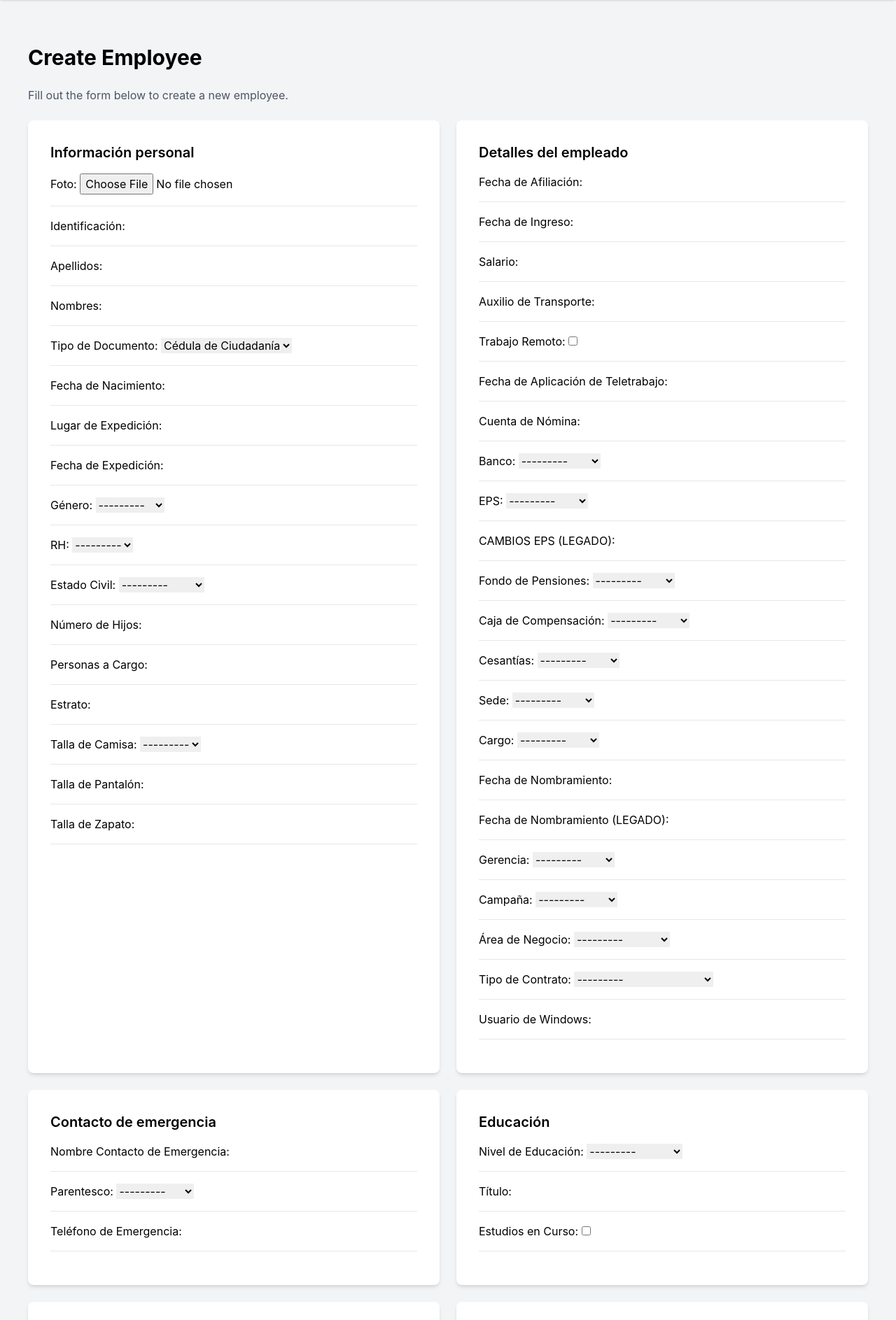
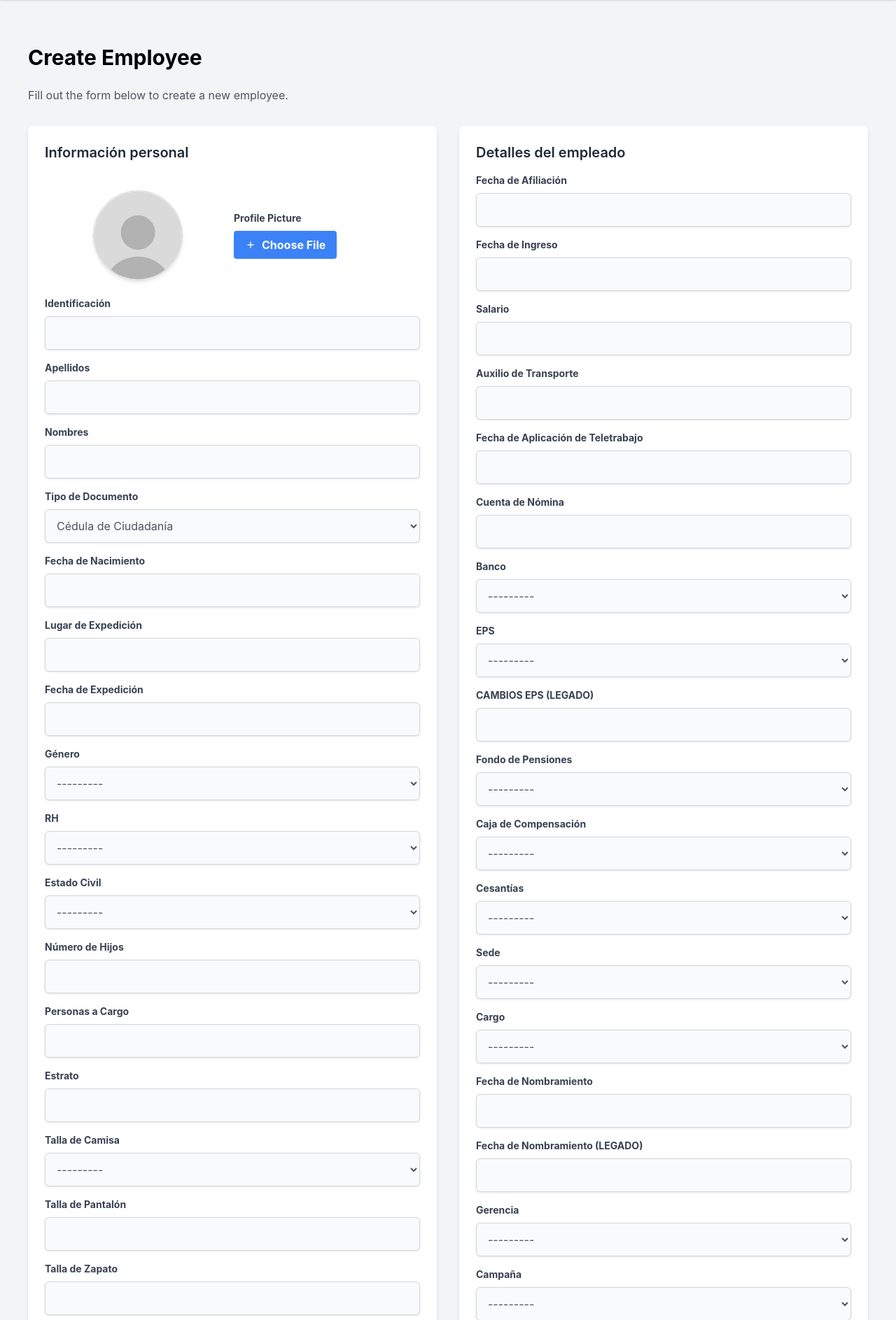
Before and after one commit to CodeHive-Solutions/staffnet-django, a Django app: page /employees/create/ in a window 1280 px wide. Shown: the part 52-1939 px from the top of the page at 70% size. Run offline with Django 5.2, Linux system fonts and the light colour scheme; tables that the repository leaves empty hold one stand-in row (values such as "Sample post"); parts of the project's set-up code (start-up, migrations or seed data) failed here and were passed over; some libraries are stand-ins or nearby versions.

Commit message:
Refactor employee model and tests; add profile picture preview functionality and styles

```diff
--- a/staffnetapi/employees/models.py
+++ b/staffnetapi/employees/models.py
@@ -174,7 +174,6 @@ class EmploymentDetails(models.Model):
     transportation_allowance = models.DecimalField(
         max_digits=12, decimal_places=2, verbose_name="Auxilio de Transporte"
     )
-    remote_work = models.BooleanField(default=False, verbose_name="Trabajo Remoto")
     remote_work_application_date = models.DateField(
         verbose_name="Fecha de Aplicación de Teletrabajo", null=True, blank=True
     )
@@ -254,6 +253,7 @@ class EmploymentDetails(models.Model):
     windows_user = UpperCharField(
         max_length=50, verbose_name="Usuario de Windows", null=True, blank=True
     )
+    remote_work = models.BooleanField(default=False, verbose_name="Trabajo Remoto")
 
     class Meta:
         verbose_name = "Detalles Laborales"
--- /dev/null
+++ b/staffnetapi/employees/static/css/employee_form.css
@@ -0,0 +1,93 @@
+
+.form-group label {
+    display: block;
+    font-weight: bold;
+    color: #374151; /* Tailwind gray-800 */
+    margin-bottom: 0.5rem;
+}
+
+.form-group input[type="text"],
+.form-group input[type="email"],
+.form-group input[type="tel"],
+.form-group input[type="date"],
+.form-group input[type="number"],
+.form-group select,
+.form-group textarea {
+    box-shadow: 0 1px 3px rgba(0, 0, 0, 0.1); /* Subtle shadow */
+    border: 1px solid #d1d5db; /* Tailwind gray-300 */
+    border-radius: 0.375rem; /* Rounded corners */
+    width: 100%;
+    padding: 0.75rem; /* Increased padding for better visibility */
+    background-color: #f9fafb; /* Tailwind gray-50 */
+    color: #4b5563; /* Tailwind gray-700 */
+    font-size: 1rem;
+    line-height: 1.5;
+}
+
+.form-group input[type="checkbox"] {
+    margin-right: 0.5rem;
+}
+
+.form-group input:focus,
+.form-group select:focus,
+.form-group textarea:focus {
+    border-color: #2563eb; /* Tailwind blue-600 */
+    outline: none;
+    box-shadow: 0 0 0 3px rgba(59, 130, 246, 0.5); /* Blue focus ring */
+}
+
+/* Container hover effect */
+.shadow-md:hover {
+    transition: box-shadow 0.3s ease;
+    box-shadow: 0 4px 6px rgba(0, 0, 0, 0.1), 0 2px 4px rgba(0, 0, 0, 0.06); /* Subtle hover effect */
+}
+
+/* Profile picture adjustments */
+#profile-picture-preview {
+    width: 8rem;
+    height: 8rem;
+    border-radius: 50%;
+    object-fit: cover;
+}
+
+/* Ensure grid items align properly */
+.grid {
+    align-items: start;
+}
+
+/* Card styling */
+.bg-white {
+    height: 100%;
+    display: flex;
+    flex-direction: column;
+}
+
+.bg-white > h2 {
+    margin-bottom: 1rem;
+}
+
+/* Responsive adjustments */
+@media (max-width: 768px) {
+    .grid {
+        grid-template-columns: 1fr;
+    }
+}
+
+/* File input styling */
+.file-input-wrapper {
+    position: relative;
+    overflow: hidden;
+    display: inline-block;
+}
+
+.file-input-wrapper input[type=file] {
+    font-size: 100px;
+    position: absolute;
+    left: 0;
+    top: 0;
+    opacity: 0;
+}
+
+input, select {
+    height: 3rem;
+}
--- /dev/null
+++ b/staffnetapi/employees/static/js/employee_form.js
@@ -0,0 +1,18 @@
+
+document.addEventListener('DOMContentLoaded', function () {
+    const photoInput = document.getElementById('id_personal_info-photo');
+    const preview = document.getElementById('profile-picture-preview');
+    const fileNameSpan = document.getElementById('file-name');
+
+    photoInput.addEventListener('change', function (event) {
+        const file = event.target.files[0];
+        if (file) {
+            const reader = new FileReader();
+            reader.onload = function (e) {
+                preview.src = e.target.result;
+            };
+            reader.readAsDataURL(file);
+            fileNameSpan.textContent = file.name;
+        }
+    });
+});
--- a/staffnetapi/employees/templates/employees/employee_form.html
+++ b/staffnetapi/employees/templates/employees/employee_form.html
@@ -1,13 +1,25 @@
 {% extends 'employees/base.html' %}
+{% load static %}
+
+{% block title %}
+  {{ view_type }} Empleado
+{% endblock %}
+
+{% block extra_head %}
+  <link rel="stylesheet" href="{% static 'css/employee_form.css' %}" />
+  <script src="{% static 'js/employee_form.js' %}"></script>
+{% endblock %}
 
 {% block content %}
   <div class="container mx-auto px-4 py-8">
     <h1 class="text-3xl font-bold mb-6">{{ view_type }} Employee</h1>
 
-    {% if view_type == "Create" %}
+    {% if view_type == 'Create' %}
       <p class="mb-6 text-gray-600">Fill out the form below to create a new employee.</p>
     {% else %}
-        <p class="mb-6 text-gray-600">Update the information for <strong>{{ employee.get_full_name }}</strong>.</p>
+      <p class="mb-6 text-gray-600">
+        Update the information for <strong>{{ employee.get_full_name }}</strong>.
+      </p>
     {% endif %}
 
     {% if form.errors %}
@@ -15,90 +27,150 @@
         <strong class="font-bold">Please correct the errors below:</strong>
         <ul class="mt-2 list-disc list-inside">
           {% for field, errors in form.errors.items %}
-                    <li><strong>{{ field }}:</strong> {{ errors|join:", " }}</li>
+            <li>
+              <strong>{{ field }}:</strong> {{ errors|join:', ' }}
+            </li>
           {% endfor %}
         </ul>
       </div>
     {% endif %}
 
-    <form method="post" enctype="multipart/form-data" class="space-y-6">
+    <form method="post" enctype="multipart/form-data" class="space-y-8">
       {% csrf_token %}
-
-        <div class="grid grid-cols-1 md:grid-cols-2 gap-6">
-            <div class="bg-white shadow-md rounded-lg p-8"> <!-- Increased padding -->
-                <h2 class="text-xl font-semibold mb-4">Información personal</h2>
-                {{ form.personal_info.as_p|safe }}
+      <div class="grid grid-cols-1 md:grid-cols-2 gap-8">
+        <div class="bg-white shadow-md rounded-lg p-6 transition-shadow hover:shadow-lg flex flex-col h-full">
+          <h2 class="text-xl font-semibold mb-4 text-gray-800">Información personal</h2>
+          <!-- Image Block -->
+          <div class="grid grid-cols-1 md:grid-cols-2 gap-1 items-center">
+            <div class="p-6 w-full flex justify-center items-center">
+              <img id="profile-picture-preview" src="{% static 'images/default-avatar.png' %}" alt="Profile Picture" class="rounded-full shadow-md w-32 h-32 border border-gray-300 object-cover" />
             </div>
-
-            <div class="bg-white shadow-md rounded-lg p-8"> <!-- Increased padding -->
-                <h2 class="text-xl font-semibold mb-4">Detalles del empleado</h2>
-                {{ form.employment_details.as_p|safe }}
+            <div>
+              <label class="block text-gray-700 text-sm font-bold mb-2" for="id_personal_info-photo">Profile Picture</label>
+              <div class="relative">
+                <input type="file" id="id_personal_info-photo" name="personal_info-photo" class="hidden" accept="image/*" />
+                <label for="id_personal_info-photo" class="cursor-pointer bg-blue-500 hover:bg-blue-600 text-white font-bold py-2 px-4 rounded inline-flex items-center">
+                  <svg class="w-4 h-4 mr-2" fill="none" stroke="currentColor" viewBox="0 0 24 24" xmlns="http://www.w3.org/2000/svg">
+                    <path stroke-linecap="round" stroke-linejoin="round" stroke-width="2" d="M12 6v6m0 0v6m0-6h6m-6 0H6"></path>
+                  </svg>Choose File
+                </label>
+                <span id="file-name" class="ml-3 text-gray-600"></span>
               </div>
-
-            <div class="bg-white shadow-md rounded-lg p-8"> <!-- Increased padding -->
-                <h2 class="text-xl font-semibold mb-4">Contacto de emergencia</h2>
-                {{ form.emergency_contact.as_p|safe }}
-            </div>
-
-            <div class="bg-white shadow-md rounded-lg p-8"> <!-- Increased padding -->
-                <h2 class="text-xl font-semibold mb-4">Educación</h2>
-                {{ form.education.as_p|safe }}
-            </div>
-
-            <div class="bg-white shadow-md rounded-lg p-8"> <!-- Increased padding -->
-                <h2 class="text-xl font-semibold mb-4">Información de contacto</h2>
-                {{ form.contact_info.as_p|safe }}
-            </div>
-
-            <div class="bg-white shadow-md rounded-lg p-8"> <!-- Increased padding -->
-                <h2 class="text-xl font-semibold mb-4">Terminación de contrato</h2>
-                {{ form.termination_details.as_p|safe }}
             </div>
           </div>
 
-        <div class="mt-8 flex justify-end">
-            <button type="submit" class="bg-blue-500 hover:bg-blue-600 text-white font-bold py-2 px-4 rounded focus:outline-none focus:shadow-outline">
-                Save
-            </button>
+          <!-- Form Block -->
+          <div style="width: 100%" class="flex-grow">
+            <div class="space-y-4">
+              {{ form.personal_info.non_field_errors }}
+              {% for field in form.personal_info %}
+                {% if field.name != 'photo' %}
+                  <div class="form-group">
+                    <label for="{{ field.id_for_label }}" class="block text-gray-700 text-sm font-bold mb-2">{{ field.label }}</label>
+                    {{ field }}
+                    {% if field.errors %}
+                      <p class="text-red-500 text-xs italic">{{ field.errors|join:', ' }}</p>
+                    {% endif %}
+                  </div>
+                {% endif %}
+              {% endfor %}
+            </div>
+
+            <div class="mt-6">
+              <label class="block text-gray-700 text-sm font-bold mb-2" for="id_personal_info-photo">Profile Picture</label>
+              <div class="relative">
+                <input type="file" id="id_personal_info-photo" name="personal_info-photo" class="hidden" accept="image/*" />
+                <label for="id_personal_info-photo" class="cursor-pointer bg-blue-500 hover:bg-blue-600 text-white font-bold py-2 px-4 rounded inline-flex items-center">
+                  <svg class="w-4 h-4 mr-2" fill="none" stroke="currentColor" viewBox="0 0 24 24" xmlns="http://www.w3.org/2000/svg">
+                    <path stroke-linecap="round" stroke-linejoin="round" stroke-width="2" d="M12 6v6m0 0v6m0-6h6m-6 0H6"></path>
+                  </svg>Choose File
+                </label>
+                <span id="file-name" class="ml-3 text-gray-600"></span>
+              </div>
+            </div>
+          </div>
+        </div>
+
+        <div class="bg-white shadow-md rounded-lg p-6 transition-shadow hover:shadow-lg">
+          <h2 class="text-xl font-semibold mb-4 text-gray-800">Detalles del empleado</h2>
+          <div class="space-y-4">
+            {% for field in form.employment_details %}
+              <div class="form-group">
+                <label for="{{ field.id_for_label }}" class="block text-gray-700 text-sm font-bold mb-2">{{ field.label }}</label>
+                {{ field }}
+                {% if field.errors %}
+                  <p class="text-red-500 text-xs italic">{{ field.errors|join:', ' }}</p>
+                {% endif %}
+              </div>
+            {% endfor %}
+          </div>
+        </div>
+
+        <div class="bg-white shadow-md rounded-lg p-6 transition-shadow hover:shadow-lg">
+          <h2 class="text-xl font-semibold mb-4 text-gray-800">Contacto de emergencia</h2>
+          <div class="space-y-4">
+            {% for field in form.emergency_contact %}
+              <div class="form-group">
+                <label for="{{ field.id_for_label }}" class="block text-gray-700 text-sm font-bold mb-2">{{ field.label }}</label>
+                {{ field }}
+                {% if field.errors %}
+                  <p class="text-red-500 text-xs italic">{{ field.errors|join:', ' }}</p>
+                {% endif %}
+              </div>
+            {% endfor %}
+          </div>
+        </div>
+
+        <div class="bg-white shadow-md rounded-lg p-6 transition-shadow hover:shadow-lg">
+          <h2 class="text-xl font-semibold mb-4 text-gray-800">Educación</h2>
+          <div class="space-y-4">
+            {% for field in form.education %}
+              <div class="form-group">
+                <label for="{{ field.id_for_label }}" class="block text-gray-700 text-sm font-bold mb-2">{{ field.label }}</label>
+                {{ field }}
+                {% if field.errors %}
+                  <p class="text-red-500 text-xs italic">{{ field.errors|join:', ' }}</p>
+                {% endif %}
+              </div>
+            {% endfor %}
+          </div>
+        </div>
+
+        <div class="bg-white shadow-md rounded-lg p-6 transition-shadow hover:shadow-lg">
+          <h2 class="text-xl font-semibold mb-4 text-gray-800">Información de contacto</h2>
+          <div class="space-y-4">
+            {% for field in form.contact_info %}
+              <div class="form-group">
+                <label for="{{ field.id_for_label }}" class="block text-gray-700 text-sm font-bold mb-2">{{ field.label }}</label>
+                {{ field }}
+                {% if field.errors %}
+                  <p class="text-red-500 text-xs italic">{{ field.errors|join:', ' }}</p>
+                {% endif %}
+              </div>
+            {% endfor %}
+          </div>
+        </div>
+
+        <div class="bg-white shadow-md rounded-lg p-6 transition-shadow hover:shadow-lg">
+          <h2 class="text-xl font-semibold mb-4 text-gray-800">Terminación de contrato</h2>
+          <div class="space-y-4">
+            {% for field in form.termination_details %}
+              <div class="form-group">
+                <label for="{{ field.id_for_label }}" class="block text-gray-700 text-sm font-bold mb-2">{{ field.label }}</label>
+                {{ field }}
+                {% if field.errors %}
+                  <p class="text-red-500 text-xs italic">{{ field.errors|join:', ' }}</p>
+                {% endif %}
+              </div>
+            {% endfor %}
+          </div>
+        </div>
+      </div>
+
+      <div class="mt-8 flex justify-end gap-4">
+        <a href="{% url 'employees-list' %}" class="bg-gray-200 hover:bg-gray-300 text-gray-800 font-bold py-2 px-4 rounded focus:outline-none focus:shadow-outline">Cancel</a>
+        <button type="submit" class="bg-blue-500 hover:bg-blue-600 text-white font-bold py-2 px-4 rounded focus:outline-none focus:shadow-outline">Save</button>
       </div>
     </form>
   </div>
-
-<style>
-    /* Custom styles for form elements */
-    form p {
-        @apply mb-6; /* Increased bottom margin */
-    }
-    form label {
-        @apply block text-gray-700 text-sm font-bold mb-2;
-    }
-    form input[type="text"],
-    form input[type="email"],
-    form input[type="tel"],
-    form input[type="date"],
-    form select,
-    form textarea {
-        @apply shadow appearance-none border rounded w-full py-3 px-4 text-gray-700 leading-tight focus:outline-none focus:shadow-outline bg-gray-50;
-        /* Increased padding, added light background */
-    }
-    form input[type="checkbox"] {
-        @apply mr-2 leading-tight;
-    }
-    /* Add styles for focus state */
-    form input:focus,
-    form select:focus,
-    form textarea:focus {
-        @apply border-blue-500 bg-white;
-    }
-</style>
-<script>
-    document.addEventListener('DOMContentLoaded', function() {
-        const formParagraphs = document.querySelectorAll('form p');
-        formParagraphs.forEach(p => {
-            const separator = document.createElement('div');
-            separator.className = 'border-t border-gray-200 my-4';
-            p.parentNode.insertBefore(separator, p.nextSibling);
-        });
-    });
-</script>
 {% endblock %}
--- a/staffnetapi/employees/tests.py
+++ b/staffnetapi/employees/tests.py
@@ -199,9 +199,7 @@ class EmployeeModelTest(TestCase):
 
     def test_employee_creation(self):
         """Tests that an employee is created correctly."""
-        employee = self.client.post(
-            reverse("create_employee"), data=self.employee_data
-        )
+        employee = self.client.post(reverse("employee-create"), data=self.employee_data)
         self.assertEqual(employee.personal_first_name, "JOHN")
         self.assertEqual(employee.personal_last_name, "DOE")
         self.assertEqual(employee.personal_identification, 123456789)
```
Also changed, not shown: staffnetapi/employees/static/images/default-avatar.png (added). Lines whose indentation alone changed are shown as unchanged.
